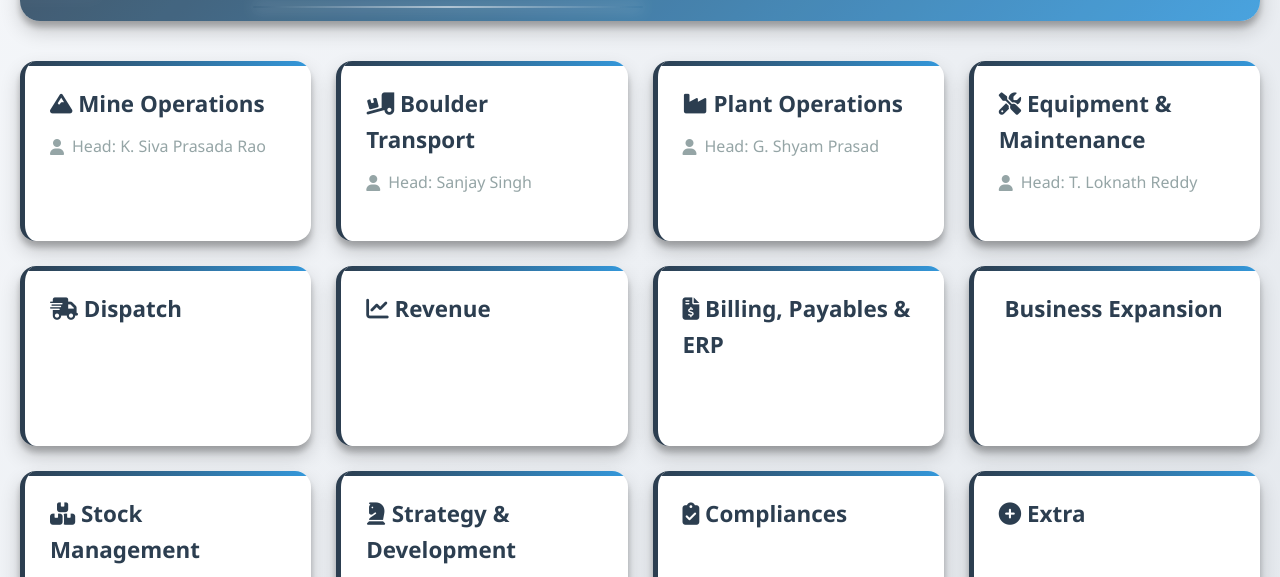
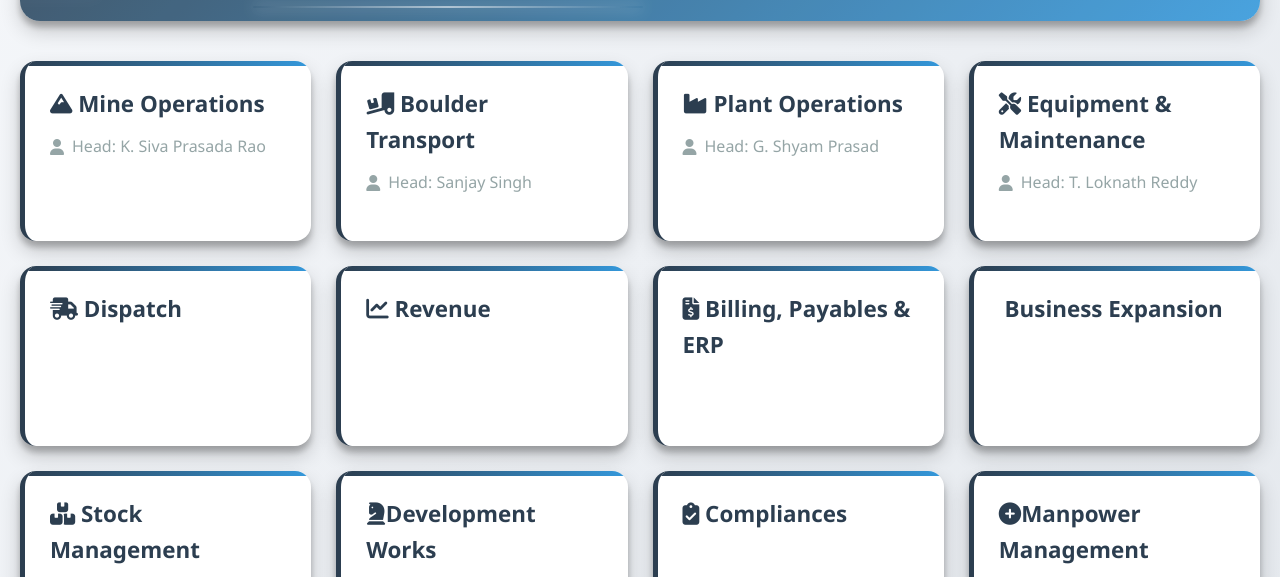
Before and after one commit to bimal-bp/90_Days_Work_Vision, a plain HTML site: page index.html in a window 1280 px wide. Shown: the part 204-781 px from the top of the page. Drawn offline with Linux system fonts and the light colour scheme; some icons are missing.

Commit message:
Update index.html

```diff
--- a/index.html
+++ b/index.html
@@ -965,7 +965,7 @@
 
             <div class="box" onclick="openModal('strategyModal', this)">
                 <div>
-                    <h3><i class="fas fa-chess-knight"></i> Strategy & Development</h3>
+                    <h3><i class="fas fa-chess-knight"></i>Development Works</h3>
                 <div class="view-details">View Details <i class="fas fa-arrow-right"></i></div>
                 </div>
             </div>
@@ -979,7 +979,7 @@
 
             <div class="box" onclick="openModal('extraModal', this)">
                 <div>
-                    <h3><i class="fas fa-plus-circle"></i> Extra</h3>
+                    <h3><i class="fas fa-plus-circle"></i>Manpower Management</h3>
                 </div>
                 <div class="view-details">View Details <i class="fas fa-arrow-right"></i></div>
             </div>
@@ -1048,12 +1048,10 @@
                         <div class="pattern-image-container">
                             <div>
                                 <h4>Staggered Pattern</h4>
-                                <img src="https://via.placeholder.com/300x200/2c3e50/ffffff?text=Staggered+Pattern" alt="Staggered Blasting Pattern" class="pattern-image" onclick="zoomImage(this.src)">
                                 <p class="pattern-description">Optimized for better fragmentation and reduced vibration</p>
                             </div>
                             <div>
                                 <h4>Rectangular / In-line Pattern</h4>
-                                <img src="https://via.placeholder.com/300x200/4a6491/ffffff?text=Rectangular+Pattern" alt="Rectangular Blasting Pattern" class="pattern-image" onclick="zoomImage(this.src)">
                                 <p class="pattern-description">Standard pattern for consistent results in uniform rock formations</p>
                             </div>
                         </div>
```
